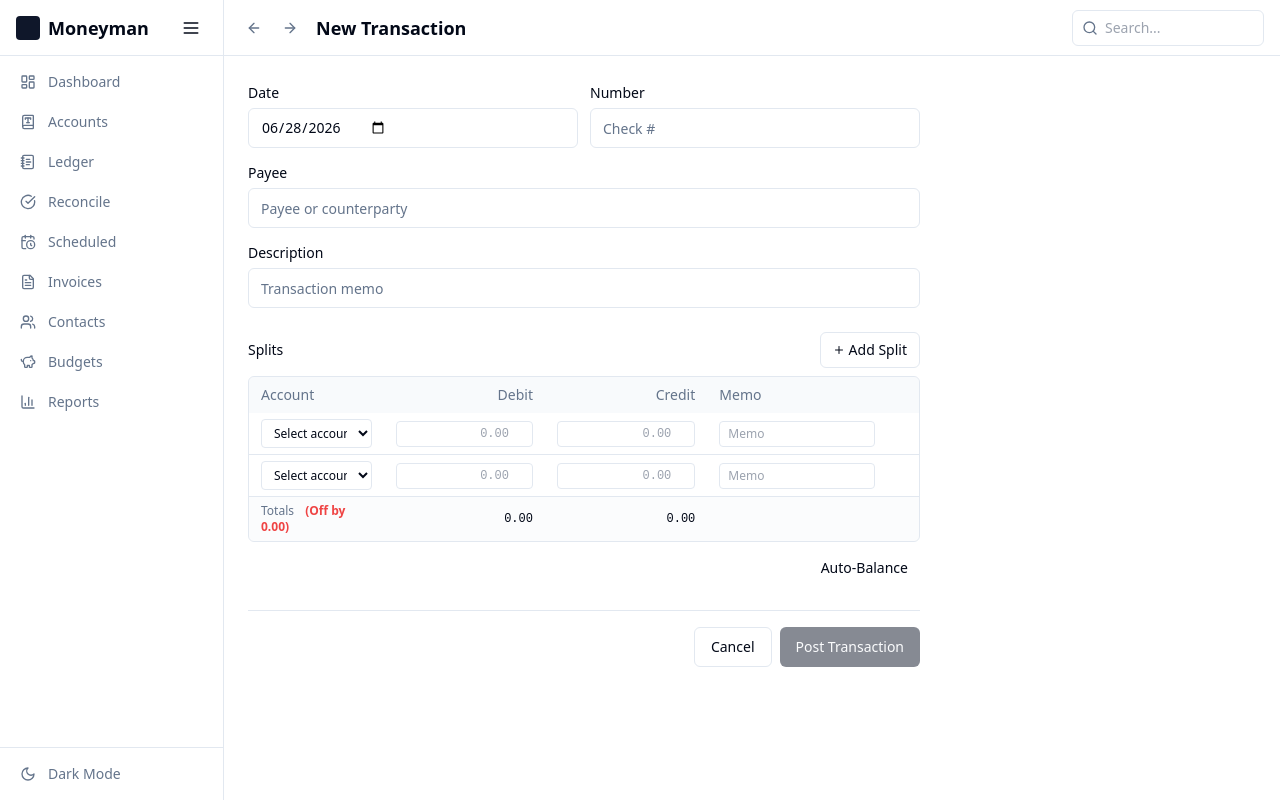
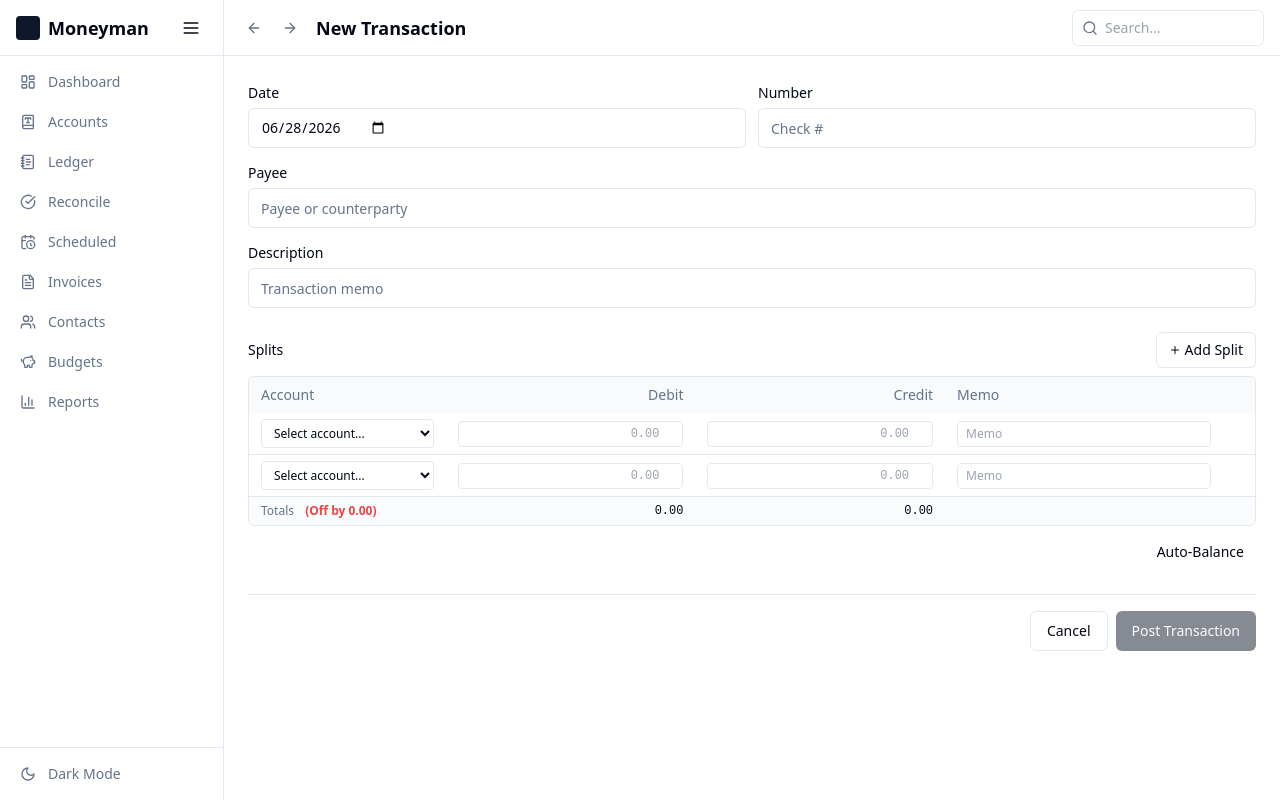
Before and after one commit to quabynahdavis/moneyman, a Vue app: page /transactions/new in a window 1280 px wide. Built offline with nearby package versions, Linux system fonts and the light colour scheme.

Commit message:
fix: full-width form pages (remove max-width constraints)

```diff
--- a/src/views/AccountNew.vue
+++ b/src/views/AccountNew.vue
@@ -46,7 +46,7 @@ async function save() {
 </script>
 
 <template>
-  <div class="max-w-lg space-y-6">
+  <div class="space-y-6">
     <div v-if="error" class="rounded-md bg-destructive/10 p-3 text-sm text-destructive">{{ error }}</div>
 
     <div class="space-y-1">
--- a/src/views/TransactionNew.vue
+++ b/src/views/TransactionNew.vue
@@ -72,7 +72,7 @@ async function save() {
 </script>
 
 <template>
-  <div class="max-w-2xl space-y-6">
+  <div class="space-y-6">
     <div v-if="error" class="rounded-md bg-destructive/10 p-3 text-sm text-destructive flex items-start gap-2">
       <AlertCircle class="h-4 w-4 mt-0.5 shrink-0" />{{ error }}
     </div>
```
